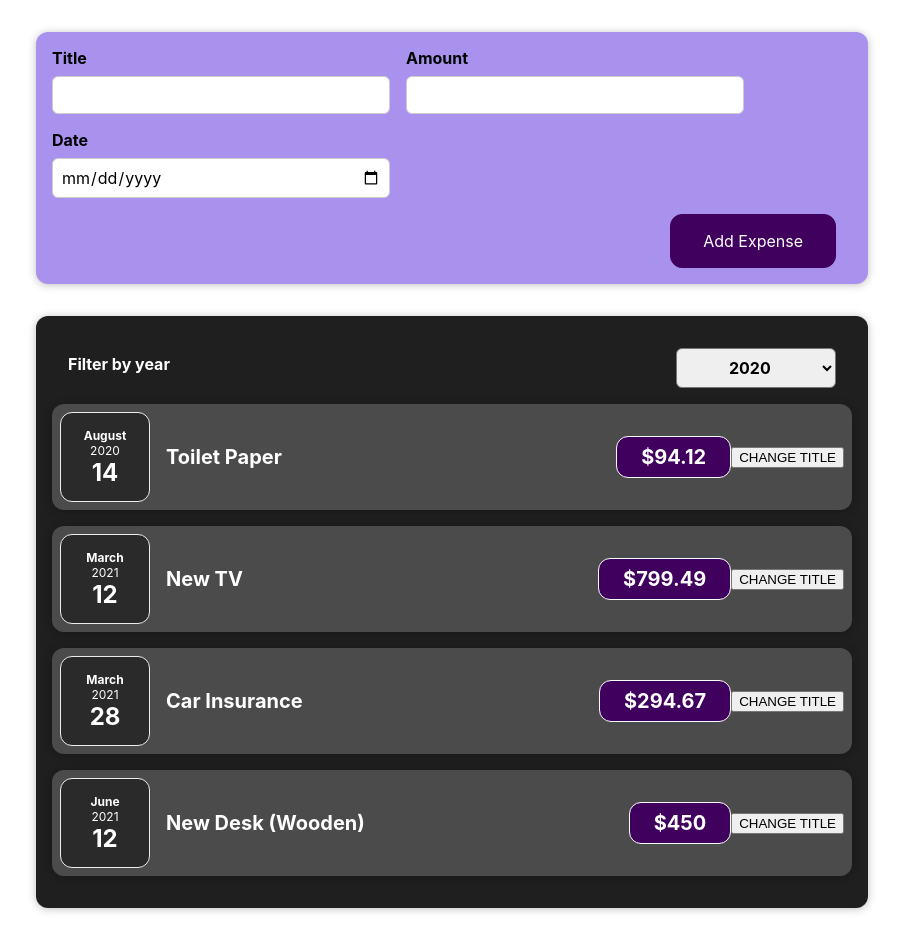
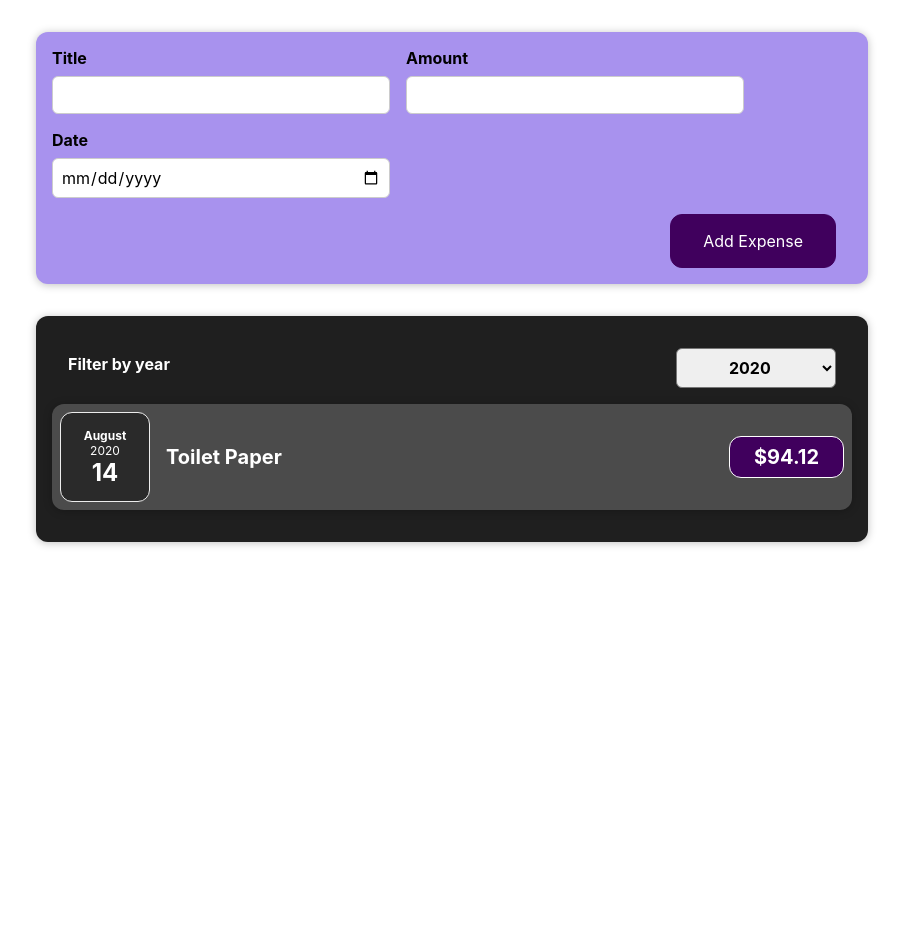
Before and after one commit to gaganggoyal/reactfirstapp, a React (Create React App) app: page / in a window 1280 px wide. Shown: the whole page, without its empty margins (188-1091 px from the left). After the commit the page ends 800 px from the top, so only its background shows below. Built offline with nearby package versions, Linux system fonts and the light colour scheme.

Commit message:
Add msg for no expenses found with &&

```diff
--- a/src/App.js
+++ b/src/App.js
@@ -1,9 +1,8 @@
 import Expenses from './components/Expenses/Expenses'
-import React from 'react';
+import React, { useState } from 'react';
 import NewExpense from './components/NewExpense/NewExpense';
 
-const App = () => {
-  const expenses = [
+const DUMMY_EXPENSES = [
   {
     id: 'e1',
     title: 'Toilet Paper',
@@ -30,9 +29,14 @@ const App = () => {
   },
 ];
 
+const App = () => {
+
+  const [expenses, setExpenses] = useState(DUMMY_EXPENSES);
+
   const addExpenseHandler = (expense) => {
-    console.log('In App.js');
-    console.log(expense);
+    setExpenses((prevExpenses) => {
+      return ([expense, ...prevExpenses]);
+    });
   };
 
   return (
--- a/src/components/Expenses/ExpenseItem.js
+++ b/src/components/Expenses/ExpenseItem.js
@@ -1,22 +1,17 @@
 import ExpenseDate from './ExpenseDate'
-import React, { useState  } from 'react';
+import React from 'react';
 import Card from '../UI/Card'
 import './ExpenseItem.css';
 
 function ExpenseItem(props) {
-  const [title, setTitle] = useState(props.title);
 
-  const clickHandler = () => {
-    setTitle('Updated!');
-  };
   return (
     <Card className="expense-item">
       <ExpenseDate date={props.date} />
       <div className="expense-item__description">
-        <h2>{title}</h2>
+        <h2>{props.title}</h2>
         <div className="expense-item__price">${props.amount}</div>
       </div>
-      <button onClick={clickHandler}>CHANGE TITLE</button>
     </Card>
   );
 }
--- a/src/components/Expenses/Expenses.js
+++ b/src/components/Expenses/Expenses.js
@@ -1,24 +1,38 @@
-import './Expenses.css'
-import React, {useState} from 'react';
-import Card from '../UI/Card'
-import ExpenseItem from './ExpenseItem';
-import ExpensesFilter from './ExpensesFilter';
-
+import "./Expenses.css";
+import React, { useState } from "react";
+import Card from "../UI/Card";
+import ExpenseItem from "./ExpenseItem";
+import ExpensesFilter from "./ExpensesFilter";
 
 function Expenses(props) {
-  const [filteredYear, setFilteredYear] = useState('2020');
-  const filterChangeHandler = selectedYear => {
+  const [filteredYear, setFilteredYear] = useState("2020");
+  const filterChangeHandler = (selectedYear) => {
     setFilteredYear(selectedYear);
   };
+
+  const filteredExpenses = props.data.filter((eachexpense) => {
+    return eachexpense.date.getFullYear().toString() === filteredYear;
+  });
 
   return (
     <div>
       <Card className="expenses">
-        <ExpensesFilter selected={filteredYear} onChangeFilter={filterChangeHandler} />
-        {props.data.map((expense) => (<ExpenseItem title={expense.title} amount={expense.amount} date={expense.date} />))}
+        <ExpensesFilter
+          selected={filteredYear}
+          onChangeFilter={filterChangeHandler}
+        />
+        {filteredExpenses.length ===0 && <p>No expenses found</p>}
+        {filteredExpenses.length > 0 &&
+          filteredExpenses.map((echexpense) => (
+            <ExpenseItem
+              key={echexpense.id}
+              title={echexpense.title}
+              amount={echexpense.amount}
+              date={echexpense.date}
+            />
+          ))}
       </Card>
     </div>
-
   );
 }
 
```
Lines whose indentation alone changed are shown as unchanged.
